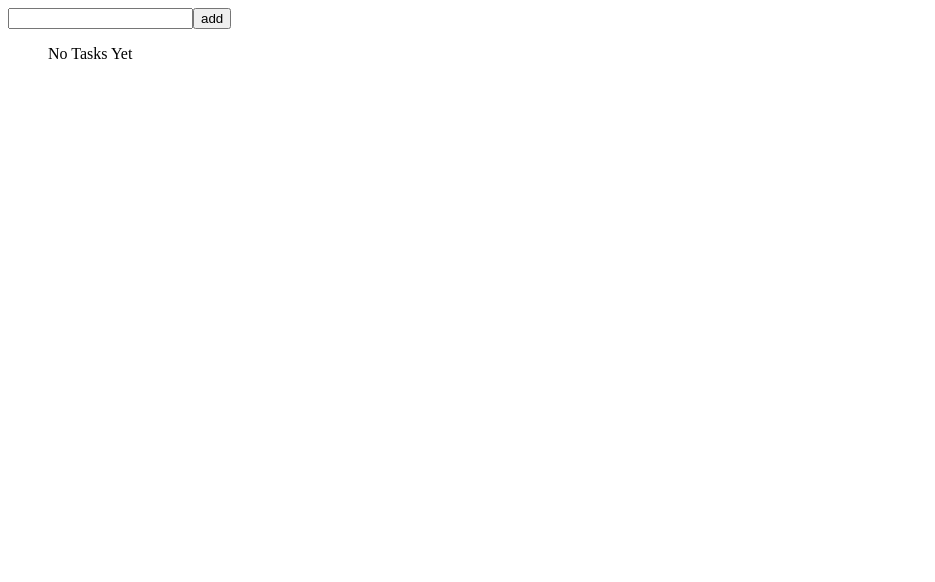
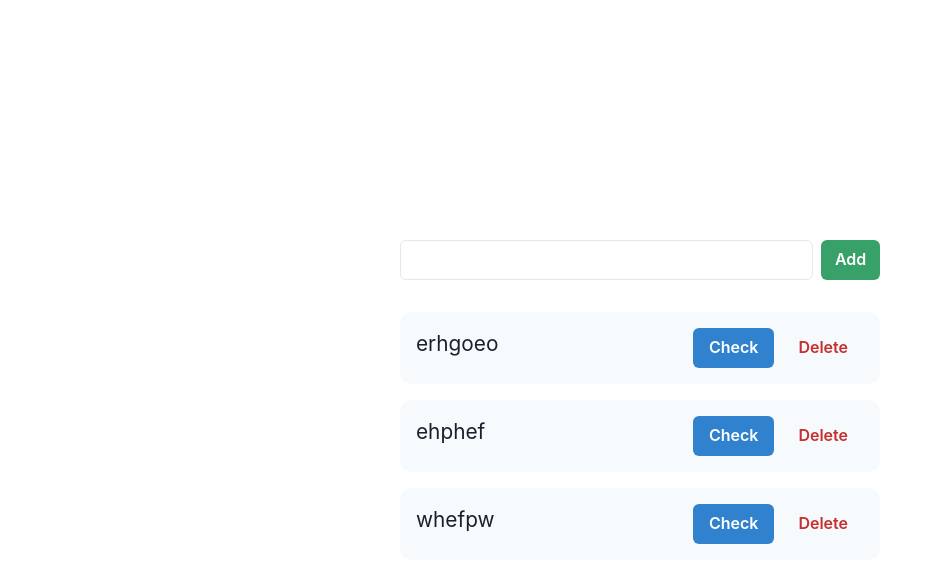
Before and after one commit to MaralNajafi/api-todo-app, a React (Create React App) app: page / in a window 1280 px wide. Shown: the top 582 px of the page, without its empty margins (0-935 px from the left). Built offline with nearby package versions, Linux system fonts and the light colour scheme; data requests are answered from the project's data file.

Commit message:
feat: style using chakra ui, error handling style

```diff
--- a/src/components/AppBody.jsx
+++ b/src/components/AppBody.jsx
@@ -2,6 +2,7 @@ import React, { useEffect, useState } from "react";
 import { useSelector, useDispatch } from "react-redux";
 import { toggler } from "../features/getToggle/toggleSlice";
 import Todo from "./Todo";
+import { List, Text, Spinner, Center } from "@chakra-ui/react";
 
 const AppBody = () => {
   const [todos, setTodos] = useState([]);
@@ -17,6 +18,8 @@ const AppBody = () => {
       const data = await fetchAPI.json();
       if (fetchAPI.ok) {
         setTodos(data);
+        setIsFailed(false);
+        setIsLoading(false);
       } else {
         throw new Error();
       }
@@ -28,21 +31,16 @@ const AppBody = () => {
   };
 
   const handleDelete = async (id) => {
-    setIsLoading(true);
     try {
       const response = await fetch(`http://localhost:8000/todos/${id}`, {
         method: "DELETE",
       });
       if (response.ok) {
-        setIsLoading(false);
-        setIsFailed(false);
         dispatch(toggler());
       } else {
         throw new Error();
       }
     } catch (error) {
-      setIsLoading(false);
-      setIsFailed(true);
       console.log(error);
     }
   };
@@ -51,7 +49,6 @@ const AppBody = () => {
     const todo = todos.find((todo) => {
       return +todo.id === +id;
     });
-    setIsLoading(true);
     try {
       const response = await fetch(`http://localhost:8000/todos/${id}`, {
         method: "PUT",
@@ -62,15 +59,11 @@ const AppBody = () => {
         }),
       });
       if (response.ok) {
-        setIsLoading(false);
-        setIsFailed(false);
         dispatch(toggler());
       } else {
         throw new Error();
       }
     } catch (error) {
-      setIsLoading(false);
-      setIsFailed(true);
       console.log(error);
     }
   };
@@ -79,7 +72,6 @@ const AppBody = () => {
     const todo = todos.find((todo) => {
       return +todo.id === +id;
     });
-    setIsLoading(true);
     try {
       const response = await fetch(`http://localhost:8000/todos/${id}`, {
         method: "PUT",
@@ -90,15 +82,11 @@ const AppBody = () => {
         }),
       });
       if (response.ok) {
-        setIsLoading(false);
-        setIsFailed(false);
         dispatch(toggler());
       } else {
         throw new Error();
       }
     } catch (error) {
-      setIsLoading(false);
-      setIsFailed(true);
       console.log(error);
     }
   };
@@ -107,7 +95,7 @@ const AppBody = () => {
     handleGetTodos();
   }, [toggle]); //whenever toggle changes fetch data will be triggered
 
-  const todoItems = todos.map((todo) => {
+  const todoItems = todos?.map((todo) => {
     return (
       <Todo
         key={todo.id}
@@ -117,16 +105,34 @@ const AppBody = () => {
         handleCheck={handleCheck}
         handleDelete={handleDelete}
         handleEdit={handleEdit}
-        isLoading={isLoading}
-        isFailed={isFailed}
       />
     );
   });
 
   return (
-    <div>
-      <ul>{todoItems.length > 0 ? todoItems : "No Tasks Yet"}</ul>
-    </div>
+    <List spacing={"1rem"} fontSize={"1.3rem"}>
+      {isLoading ? (
+        <Center>
+          <Spinner
+            thickness="4px"
+            speed="0.65s"
+            emptyColor="gray.200"
+            color="blue.500"
+            size="xl"
+          />
+        </Center>
+      ) : isFailed ? (
+        <Text textAlign={"center"} color={"gray.500"}>
+          {"Failed to get your todos :( Try again later!"}
+        </Text>
+      ) : todoItems.length > 0 ? (
+        todoItems
+      ) : (
+        <Text textAlign={"center"} color={"gray.500"}>
+          No tasks yet!
+        </Text>
+      )}
+    </List>
   );
 };
 
--- a/src/components/AppContainer.jsx
+++ b/src/components/AppContainer.jsx
@@ -1,14 +1,17 @@
 import { useState } from "react";
 import AppBody from "./AppBody";
 import AppHeader from "./AppHeader";
+import { Center, Flex } from "@chakra-ui/react";
 
 const AppContainer = () => {
   const [toggle, setToggle] = useState(false);
   return (
-    <div>
-      <AppHeader toggle={toggle} setToggle={setToggle} />
-      <AppBody toggle={toggle} />
-    </div>
+    <Center minH={"100vh"}>
+      <Flex flexDir={"column"} width={"100%"} maxW={"30rem"} gap={"2rem"}>
+        <AppHeader toggle={toggle} setToggle={setToggle} />
+        <AppBody toggle={toggle} />
+      </Flex>
+    </Center>
   );
 };
 
--- a/src/components/AppHeader.jsx
+++ b/src/components/AppHeader.jsx
@@ -1,6 +1,7 @@
 import { useState } from "react";
 import { useDispatch } from "react-redux";
 import { toggler } from "../features/getToggle/toggleSlice";
+import { Input, InputGroup, InputRightElement, Button } from "@chakra-ui/react";
 const AppHeader = () => {
   const dispatch = useDispatch();
   const [inputValue, setInputValue] = useState("");
@@ -47,9 +48,9 @@ const AppHeader = () => {
     }
   };
   return (
-    <div>
       <form onSubmit={handleAddTodo}>
-        <input
+        <InputGroup size="md" gap={"0.5rem"} position={"relative"}>
+          <Input
             required
             value={inputValue}
             type="text"
@@ -57,11 +58,17 @@ const AppHeader = () => {
               handleChange(event);
             }}
           />
-        <button type="submit">
-          {isLoading ? "loading" : isFailed ? "try again" : "add"}
-        </button>
+
+          <Button
+            colorScheme="green"
+            type="submit"
+            isLoading={isLoading}
+            textTransform={"capitalize"}
+          >
+            {isFailed ? "try again" : "add"}
+          </Button>
+        </InputGroup>
       </form>
-    </div>
   );
 };
 
--- a/src/components/Todo.jsx
+++ b/src/components/Todo.jsx
@@ -1,3 +1,4 @@
+import { Button, ButtonGroup, ListItem, Text } from "@chakra-ui/react";
 import React from "react";
 
 const Todo = ({
@@ -7,12 +8,19 @@ const Todo = ({
   handleEdit,
   handleCheck,
   handleDelete,
-  isLoading,
-  isFailed,
 }) => {
   return (
-    <li>
-      <span
+    <ListItem
+      display={"flex"}
+      flexDir={"row"}
+      justifyContent={"space-between"}
+      gap={"1rem"}
+      backgroundColor={"gray.50"}
+      padding={"1rem"}
+      borderRadius={"10px"}
+    >
+      <Text
+        flexGrow={1}
         className={isChecked ? "checked" : ""}
         contentEditable={isChecked ? false : ""}
         onBlur={(event) => {
@@ -20,22 +28,30 @@ const Todo = ({
         }}
       >
         {content}
-      </span>{" "}
-      <button
-        onClick={() => {
-          handleDelete(id);
-        }}
-      >
-        delete
-      </button>
-      <button
-        onClick={() => {
-          handleCheck(id);
-        }}
-      >
-        {isChecked ? "uncheck" : "check"}
-      </button>
-    </li>
+      </Text>
+      <ButtonGroup>
+        <Button
+          variant={"solid"}
+          colorScheme={"blue"}
+          textTransform={"capitalize"}
+          onClick={() => {
+            handleCheck(id);
+          }}
+        >
+          {isChecked ? "uncheck" : "check"}
+        </Button>
+        <Button
+          variant={"ghost"}
+          colorScheme={"red"}
+          textTransform={"capitalize"}
+          onClick={() => {
+            handleDelete(id);
+          }}
+        >
+          delete
+        </Button>
+      </ButtonGroup>
+    </ListItem>
   );
 };
 
--- a/src/database/db.json
+++ b/src/database/db.json
@@ -1,3 +1,22 @@
 {
-  "todos": []
+  "todos": [
+    {
+      "content": "erhgoeo",
+      "dateCreated": "6/9/2023, 10:57:15 AM",
+      "isChecked": false,
+      "id": 1
+    },
+    {
+      "content": "ehphef",
+      "dateCreated": "6/9/2023, 10:57:16 AM",
+      "isChecked": false,
+      "id": 2
+    },
+    {
+      "content": "whefpw",
+      "dateCreated": "6/9/2023, 10:57:17 AM",
+      "isChecked": false,
+      "id": 3
+    }
+  ]
 }
--- a/src/index.js
+++ b/src/index.js
@@ -3,9 +3,13 @@ import ReactDOM from "react-dom/client";
 import App from "./App";
 import { store } from "./app/store";
 import { Provider } from "react-redux";
+import { ChakraProvider } from "@chakra-ui/react";
+
 const root = ReactDOM.createRoot(document.getElementById("root"));
 root.render(
   <Provider store={store}>
-    <App />
+    <ChakraProvider>
+      <App />
+    </ChakraProvider>
   </Provider>
 );
```
Lines whose indentation alone changed are shown as unchanged.
